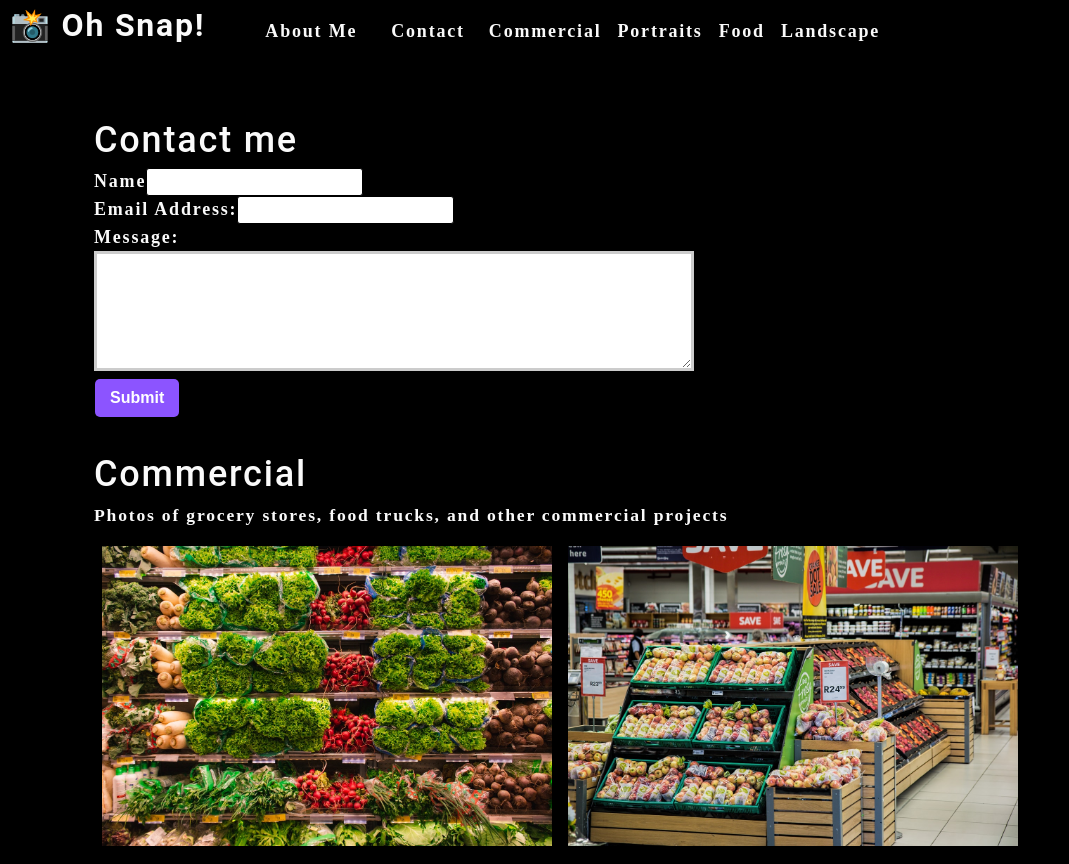
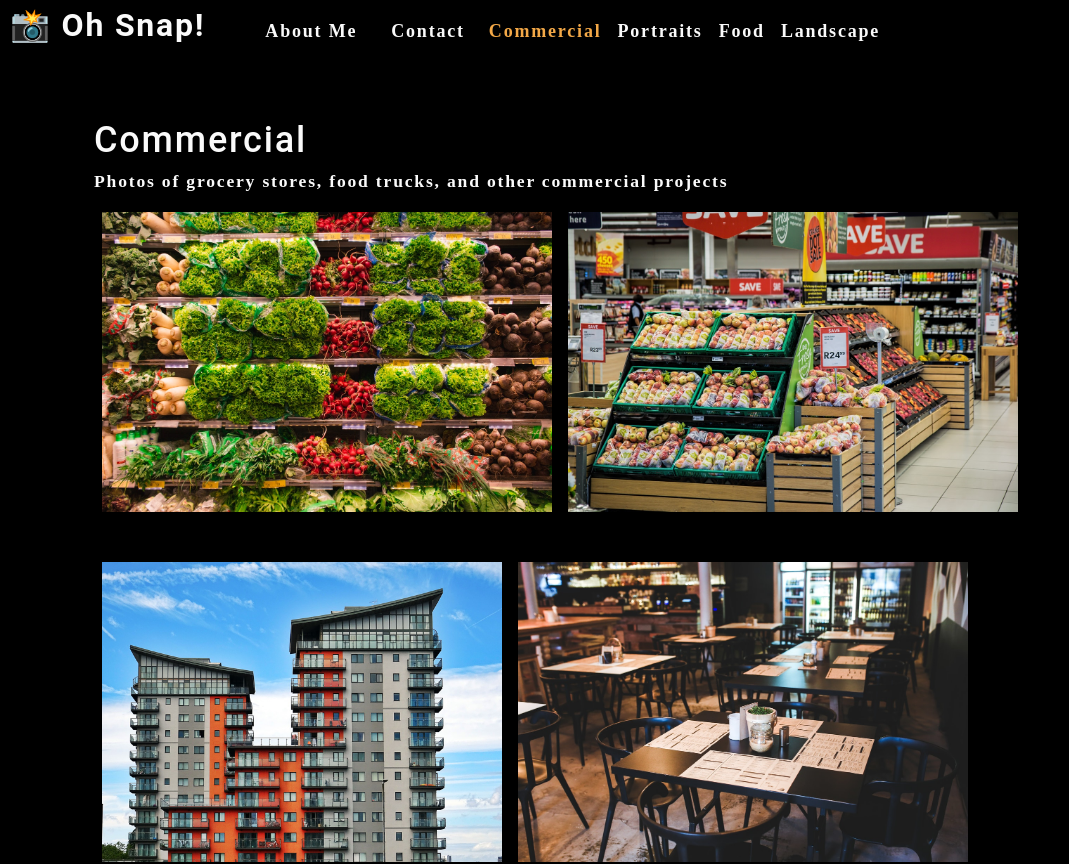
Before and after one commit to cpesar/photo-port, a React (Create React App) app: page / in a window 1280 px wide. Shown: the top 864 px of the page, without its empty margins (0-1069 px from the left). Built offline with nearby package versions, Linux system fonts and the light colour scheme; the HTML template or start-up script is replaced by a standard one.

Commit message:
conditionally render contact form

```diff
--- a/src/App.js
+++ b/src/App.js
@@ -7,6 +7,9 @@
 import ContactForm from './components/Contact';
 
 function App() {
+
+  const [contactSelected, setContactSelected] = useState(false);
+
   const [categories] = useState([
     {
       name: "commercial",
@@ -30,11 +33,18 @@
       categories={categories}
       setCurrentCategory={setCurrentCategory}
       currentCategory={currentCategory}
+      contactSelected={contactSelected}
+      setContactSelected={setContactSelected}
       ></Nav>
       <main>
-        <ContactForm></ContactForm>
-        <Gallery currentCategory={currentCategory}></Gallery>
-        <About></About>
+       {!contactSelected ? (
+         <>
+          <Gallery currentCategory={currentCategory}></Gallery>
+          <About></About>
+         </>
+       ) : (
+          <ContactForm></ContactForm>
+       )}
       </main>
     </div>
   );
--- a/src/components/Contact/index.js
+++ b/src/components/Contact/index.js
@@ -1,22 +1,53 @@
 import React, { useState } from 'react';
+
+import { validateEmail } from '../../utils/helpers';
 
 function ContactForm(){
 
   // Hook to manage form data
   const [formState, setFormState] = useState({ name: '', email: '', message: ''});
+  // Define the error message
+  const [errorMessage, setErrorMessage] = useState('');
   // Destructure the formState object
   const { name, email, message } = formState;
 
-  // Define the handleChange function
-  function handleChange(e){
-    setFormState({ ...formState, [e.target.name]: e.target.value })
-  }
-  // console.log(formState);
+
 
   function handleSubmit(e){
     e.preventDefault();
-    console.log(formState);
-  }
+    if(!errorMessage){
+      setFormState({ [e.target.name]: e.target.value })
+      console.log('Form', formState);
+    }
+  };
+
+
+
+  // console.log('errorMessage', errorMessage);
+
+
+  // Define the handleChange function
+  function handleChange(e){
+    if (e.target.name === 'email'){
+      const isValid = validateEmail(e.target.value);
+      console.log(isValid);
+
+      // isValid conditional statement
+      if(!isValid){
+        setErrorMessage('Your email address is invalid');
+      } else {
+        setErrorMessage('');
+      }
+    } else {
+      if(!e.target.value.length){
+        setErrorMessage(`${e.target.name} is required`);
+      } else {
+        setErrorMessage('');
+      }
+    }
+  };
+  // console.log(formState);
+
 
   return(
     <section>
@@ -24,18 +55,24 @@
       <form id="contact-form" onSubmit={handleSubmit}>
         <div>
           <label htmlFor="name">Name</label>
-          <input type="text" defaultValue={name} onChange={handleChange} name="name"/>
+          <input type="text" defaultValue={name} onBlur={handleChange} name="name"/>
         </div>
 
         <div>
           <label htmlFor="email">Email Address:</label>
-          <input type="email" defaultValue={email}  name="email" onChange={handleChange}/>
+          <input type="email" defaultValue={email}  name="email" onBlur={handleChange}/>
         </div>
 
         <div>
           <label htmlFor="message">Message:</label>
-          <textarea name="message" defaultValue={message} onChange={handleChange} rows="5" />
+          <textarea name="message" defaultValue={message} onBlur={handleChange} rows="5" />
         </div>
+
+        {errorMessage && (
+          <div>
+            <p className="error-text">{errorMessage}</p>
+          </div>
+        )}
 
         <button type="submit">Submit</button>
       </form>
--- a/src/components/Nav/index.js
+++ b/src/components/Nav/index.js
@@ -9,16 +9,18 @@
   const {
     categories= [],
     setCurrentCategory,
+    contactSelected,
     currentCategory,
+    setContactSelected
   } = props;
 
   // useEffect(() => {
   //   document.title = capitalizeFirstLetter(currentCategory.name);
   // }, [currentCategory]);
-  const handleClick = (item) => {
-    console.log(item);
-    return item;
-  };
+  // const handleClick = (item) => {
+  //   console.log(item);
+  //   return item;
+  // };
 
   return(
     <header className='flex-row px-1'>
@@ -31,27 +33,26 @@
       <nav>
         <ul className="flex-row">
           <li className="mx-2">
-            <a datatestid="about" href="#about">
+            <a datatestid="about" href="#about" onClick={() => setContactSelected(false)}>
               About Me
             </a>
           </li>
 
-          <li className={"mx-2"}>
-            <span onClick={() => handleClick('Contact')}>
-              Contact
-            </span>
+          <li className={`mx-2 ${contactSelected && 'navActive'}`}>
+            <span onClick={() => setContactSelected(true)}>Contact</span>
           </li>
 
           {categories.map((category) => (
             <li
               className={`mx-1 ${
-              currentCategory.name === category.name
+              currentCategory.name === category.name && !contactSelected && 'navActive'
               }`}
             key={category.name}
             >
               <span
               onClick={() => {
-                setCurrentCategory(category)
+                setCurrentCategory(category);
+                setContactSelected(false);
               }}
               >
                 {capitalizeFirstLetter(category.name)}
```
